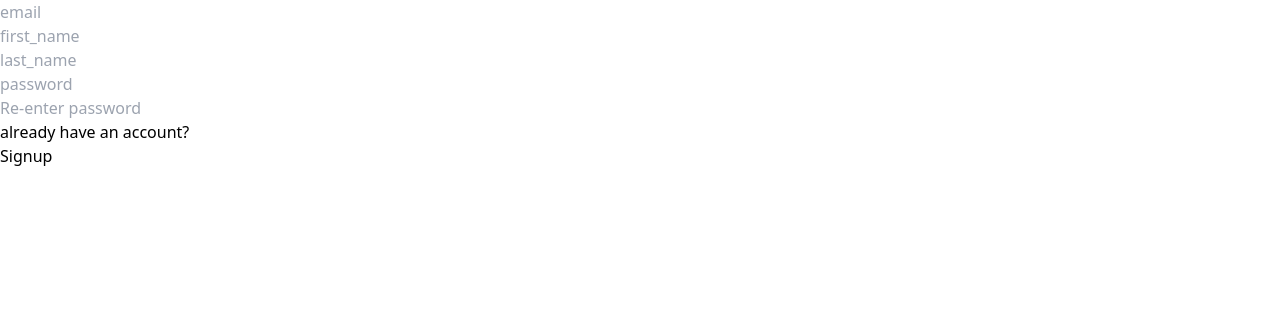
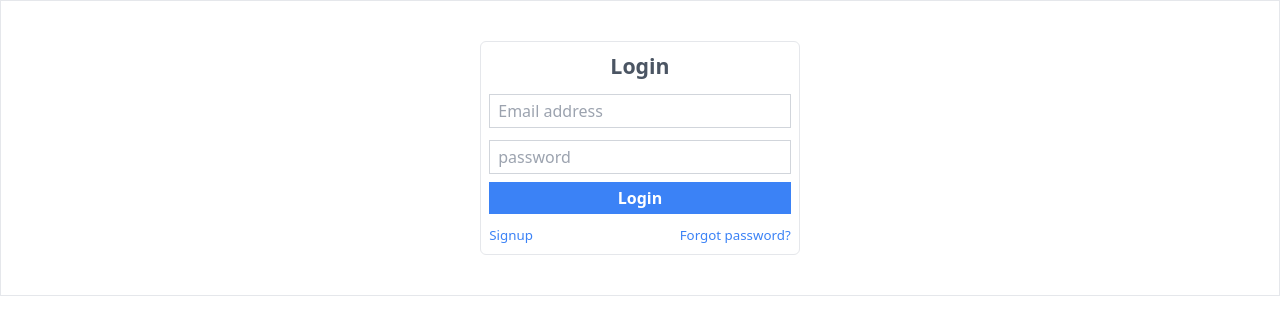
Before and after one commit to chriftech/devcom-web, a React (Create React App) app: page /signin in a window 1280 px wide. Shown: the top 334 px of the page. Built offline with nearby package versions, Linux system fonts and the light colour scheme.

Commit message:
Design the auth screens

```diff
--- a/src/components/Login.jsx
+++ b/src/components/Login.jsx
@@ -2,31 +2,27 @@ import React from 'react'
 
 const Login = () => {
   return (
-    <React.Fragment>
-      <div className='container grid'>
-        <div>
-          <input type="text" name='email' id='emailField' placeholder='email' />
-        </div>
-        <div className='grid md:grid-col-2 lg:grid-col-2'>
-          <div>
-            <input type="text" name='first_name' id='firstNameField' placeholder='first_name' />
+      <div className="w-full flex justify-center py-10 border items-center">
+        <div className='grid gap-3 border rounded-md p-2 w-[95%] md:lg:w-[25%]'>
+          <div className='flex justify-center'>
+          <p className='text-[16pt] font-bold text-gray-600'>Login</p>
           </div>
           <div>
-            <input type="text" name='last_name' id='lastNameField' placeholder='last_name' />
+            <input className="w-full border border-gray-300 px-2 py-1 text-gray-700  " type="text" name='email' id='emailField' placeholder='Email address' />
+          </div>
+          <div>
+            <input className="w-full border border-gray-300 px-2 py-1 text-gray-700  " type="password" name='password' id='passwordField' placeholder='password' />
+          </div>
+
+          <div className='flex justify-center w-full -mt-1'>
+            <button className='bg-blue-500 text-white w-full py-1 font-semibold'>Login</button>
+          </div>
+          <div className='flex gap-2 justify-between'>
+            <a href='/signup' className='text-blue-500 text-[10pt]'>Signup</a>
+            <a href='#/forgot-password' className='text-blue-500 text-[10pt]'>Forgot password?</a>
           </div>
         </div>
-        <div>
-          <input type="password" name='password' id='passwordField' placeholder='password' />
-        </div>
-        <div>
-          <input type="password" name='password2' id='password2Field' placeholder='Re-enter password' />
-        </div>
-        <div>
-          <p>already have an account?</p>
-          <button>Signup</button>
-        </div>
       </div>
-    </React.Fragment>
   )
 }
 
--- a/src/components/Signup.jsx
+++ b/src/components/Signup.jsx
@@ -2,20 +2,39 @@ import React from 'react'
 
 const Signup = () => {
   return (
-    <React.Fragment>
-      <div className='container grid'>
-        <div>
-          <input type="text" name='email' id='emailField' placeholder='email' />
-        </div>
-        <div>
-          <input type="password" name='password' id='passwordField' placeholder='password' />
-        </div>=
-        <div>
-          <p>already have an account?</p>
-          <button>Login</button>
+      <div className="w-full flex justify-center py-10 border items-center">
+        <div className='grid gap-3 border rounded-md p-2'>
+          <div className='flex justify-center'>
+          <p className='text-[16pt] font-bold text-gray-600'>Signup</p>
+          </div>
+          <div>
+            <input className="w-full border border-gray-300 px-2 py-1 text-gray-700  " type="text" name='email' id='emailField' placeholder='Email address' />
+          </div>
+          <div className='grid gap-1 grid-cols-1 md:grid-cols-2 lg:grid-cols-2'>
+            <div>
+              <input className="border border-gray-300 px-2 py-1 text-gray-700  " type="text" name='first_name' id='firstNameField' placeholder='First name' />
+            </div>
+            <div>
+              <input className="border border-gray-300 px-2 py-1 text-gray-700  " type="text" name='last_name' id='lastNameField' placeholder='Last name' />
+            </div>
+          </div>
+          <div>
+            <input className="w-full border border-gray-300 px-2 py-1 text-gray-700  " type="text" name='middle_name' placeholder='Middle name(optional)' />
+          </div>
+          <div>
+            <input className="w-full border border-gray-300 px-2 py-1 text-gray-700  " type="password" name='password' id='passwordField' placeholder='password' />
+          </div>
+          <div>
+            <input className="w-full border border-gray-300 px-2 py-1 text-gray-700  " type="password" name='password2' id='password2Field' placeholder='Re-enter password' />
+          </div>
+          <div className='flex justify-center w-full -mt-1'>
+            <button className='bg-blue-500 text-white w-full py-1 font-semibold'>Signup</button>
+          </div>
+          <div className='flex gap-2 justify-center'>
+            <p className='text-gray-400'>Already have an account? </p><a href='/signin' className='text-blue-500'>Login</a>
+          </div>
         </div>
       </div>
-    </React.Fragment>
   )
 }
 
```
